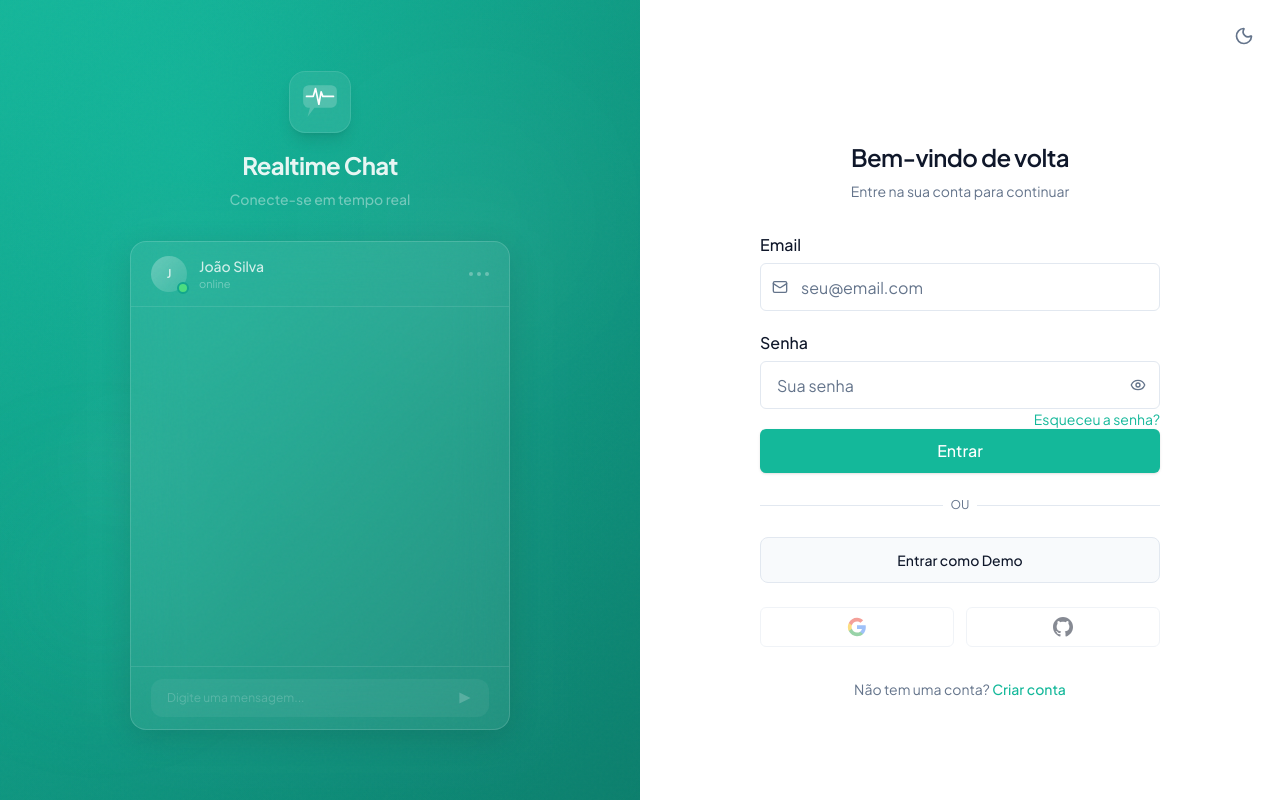
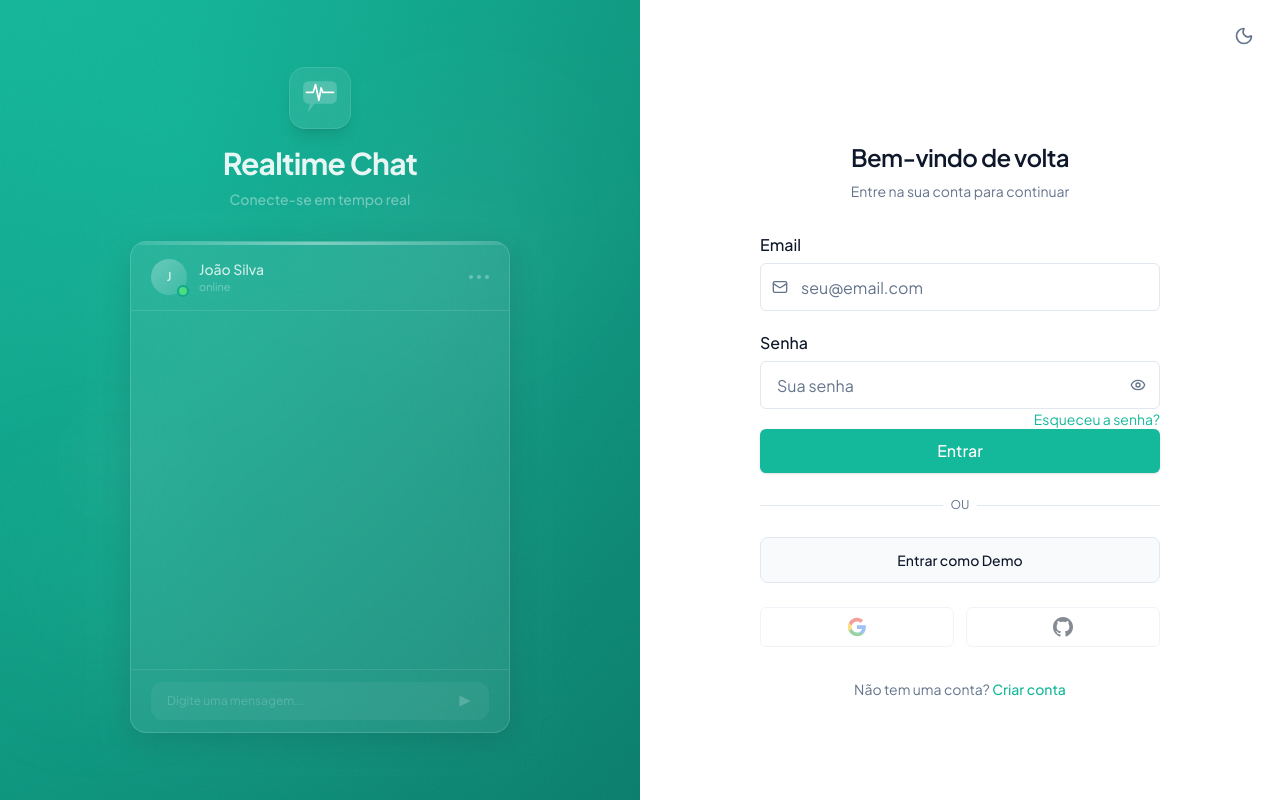
Before and after one commit to AndriyAmaro/realtime-chat, a React (Vite) app in the folder client/: page /login in a window 1280 px wide. Built offline with nearby package versions, Linux system fonts and the light colour scheme.

Commit message:
style(auth): larger title + gradient accent bar on chat card
Co-Authored-By: Claude Opus 4.6 <noreply@anthropic.com>

```diff
--- a/client/src/core/patterns/AuthBackground/AuthBackground.tsx
+++ b/client/src/core/patterns/AuthBackground/AuthBackground.tsx
@@ -80,7 +80,7 @@ export function AuthBackground({ className }: AuthBackgroundProps) {
               />
             </svg>
           </div>
-          <h2 className="auth-shimmer-text text-2xl font-bold tracking-tight">Realtime Chat</h2>
+          <h2 className="auth-shimmer-text text-3xl font-bold tracking-tight">Realtime Chat</h2>
           <p className="mt-2 text-sm font-medium text-white/40">Conecte-se em tempo real</p>
         </div>
 
@@ -89,7 +89,10 @@ export function AuthBackground({ className }: AuthBackgroundProps) {
           {/* Glow behind card */}
           <div className="absolute -inset-6 rounded-3xl bg-white/[0.03] blur-2xl" />
 
-          <div className="relative rounded-2xl border border-white/[0.15] bg-white/[0.07] shadow-[0_8px_32px_rgba(0,0,0,0.12)] backdrop-blur-xl">
+          <div className="relative overflow-hidden rounded-2xl border border-white/[0.15] bg-white/[0.07] shadow-[0_8px_32px_rgba(0,0,0,0.12)] backdrop-blur-xl">
+            {/* Gradient accent bar */}
+            <div className="h-[3px] bg-gradient-to-r from-white/10 via-white/40 to-white/10" />
+
             {/* Header */}
             <div className="flex items-center gap-3 border-b border-white/10 px-5 py-3.5">
               <div className="relative h-9 w-9 rounded-full bg-gradient-to-br from-white/30 to-white/10">
```
